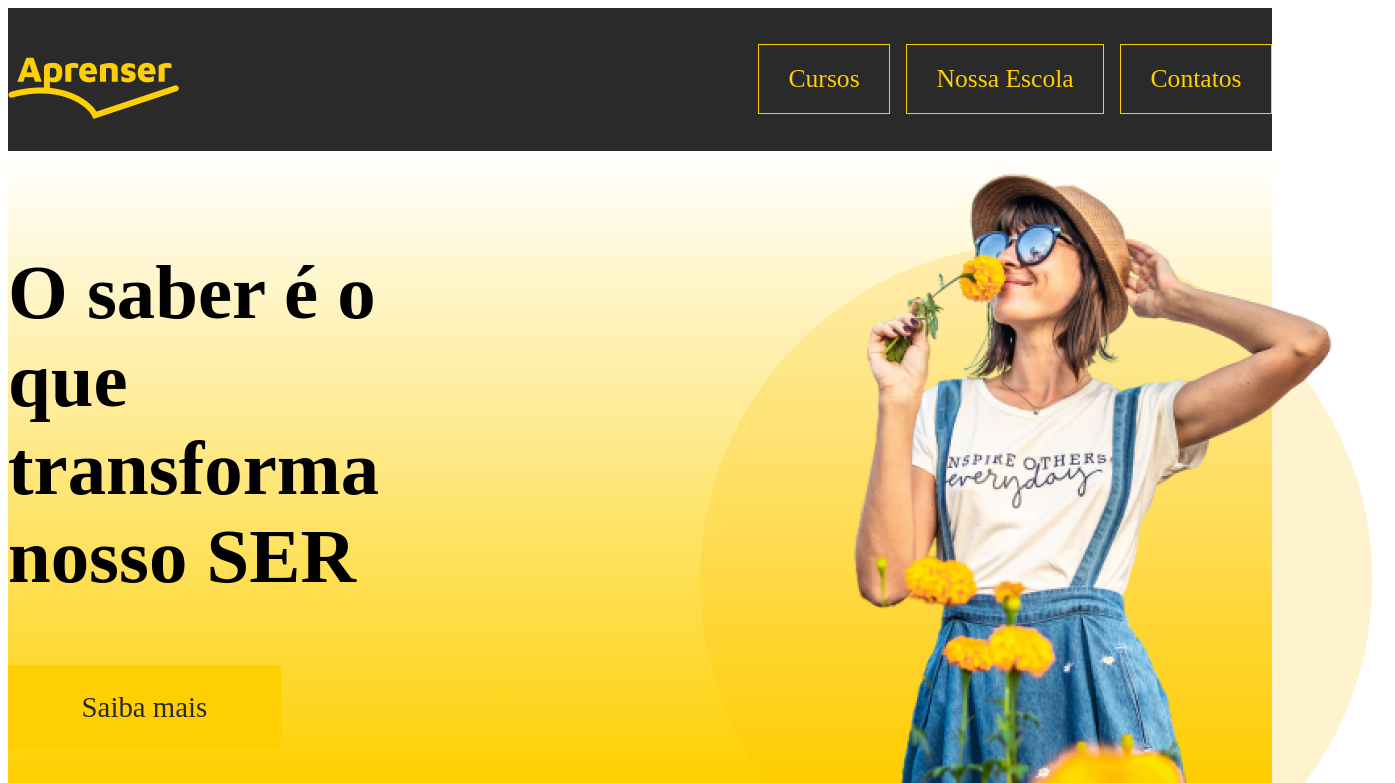
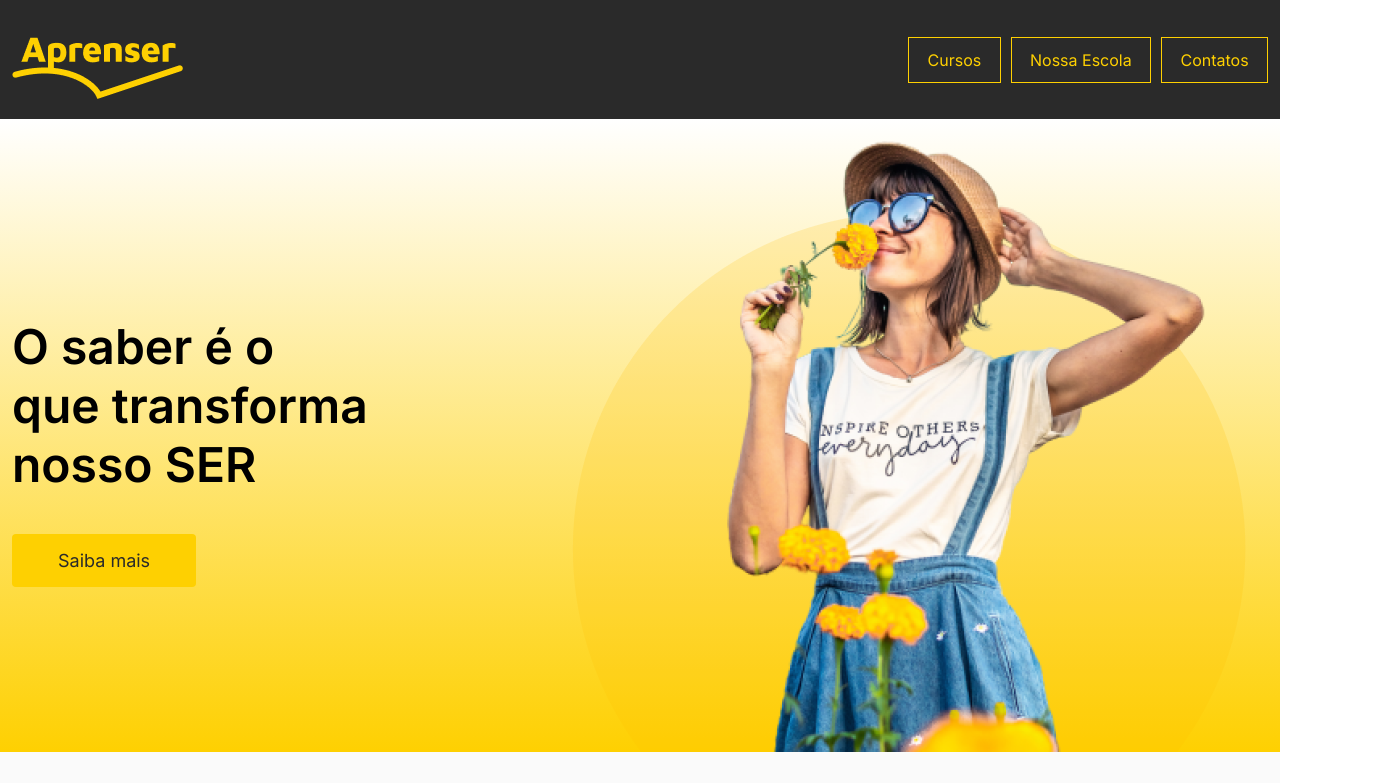
Before and after one commit to IamJulioC/CodeSchool, a plain HTML site: page index.html in a window 1280 px wide. Shown: the top 783 px of the page, 1395 px wide, since content can reach past the window. Drawn offline with Linux system fonts and the light colour scheme.

Commit message:
incluir CSS Normalize

```diff
--- a/index.html
+++ b/index.html
@@ -8,7 +8,7 @@
     <link rel="preconnect" href="https://fonts.gstatic.com" crossorigin>
     <link href="https://fonts.googleapis.com/css2?family=Inter:wght@400;600&display=swap" rel="stylesheet">
     <link rel="stylesheet" href="src/CSS/style.css">
-    <link rel="stylesheet" href="src/CSS/style.css">
+    <link rel="stylesheet" href="src/CSS/normalize.css">
     <title>Aprenser School</title>
 </head>
 <body>
```
